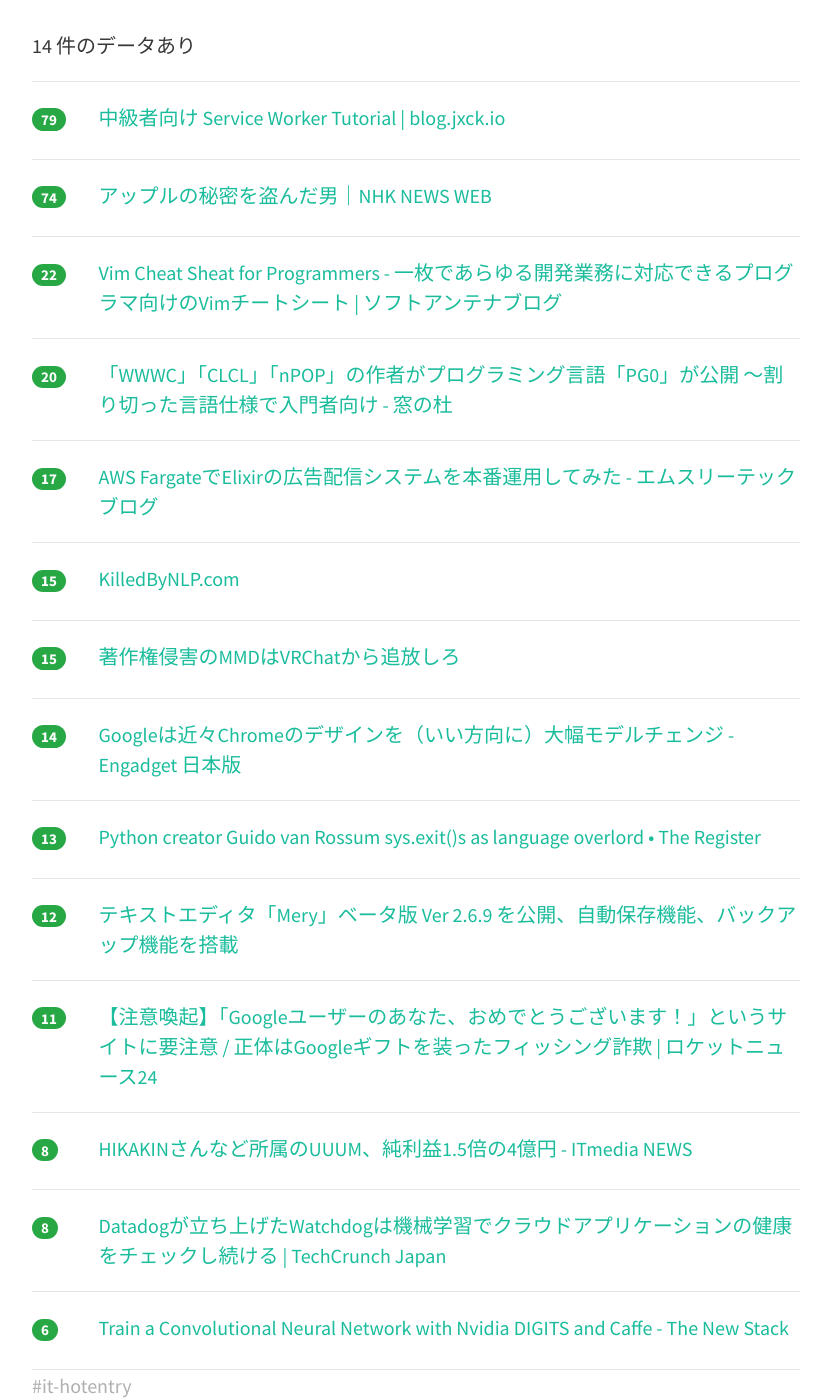
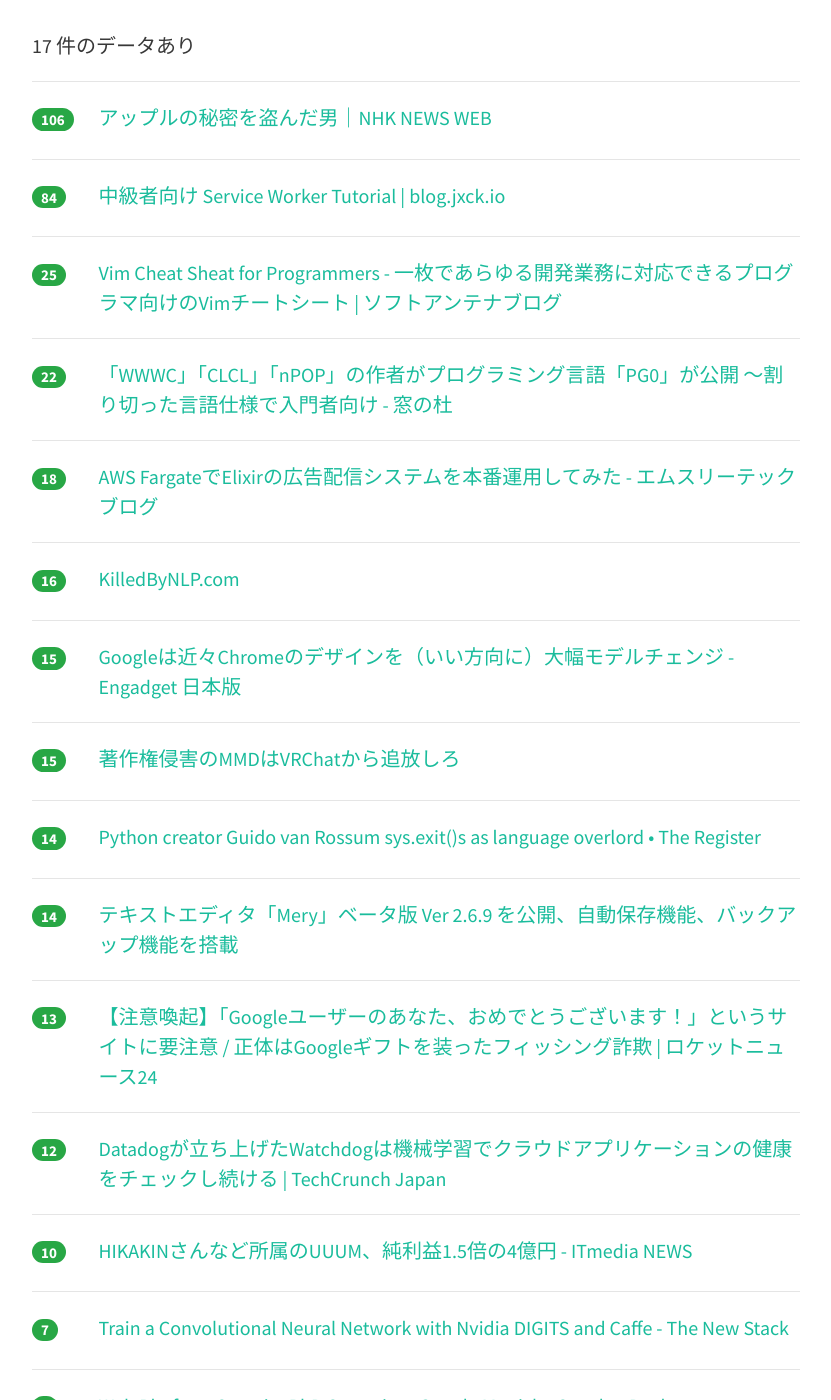
Before and after one commit to yatta47/hatena-matome-site, a Jekyll site: the page built from _posts/2018-07-14-hatena.md, in a window 1280 px wide and 1400 px high, scrolled down 292 px. Shown: the whole window, without its empty margins (224-1055 px from the left). Built offline with Jekyll 4.4.1, drawn with Linux system fonts in a browser that asks for light colours; nearby versions of some CDN libraries; some of the changed text lies outside the part shown.

Commit message:
Updated 2018-07-14

```diff
--- a/_posts/2018-07-14-hatena.md
+++ b/_posts/2018-07-14-hatena.md
@@ -1,39 +1,44 @@
 ---
 layout: post
 title:  "2018-07-14 はてぶIT"
-date:   2018-07-14 08:01:44
+date:   2018-07-14 09:02:12
 tags: [it-hotentry]
 ---
-14 件のデータあり
+17 件のデータあり
 
 <hr><div class="row">
-<div class="col-1"><span class="badge badge-pill badge-success h2">79</span></div>
+<div class="col-1"><span class="badge badge-pill badge-success h2">106</span></div>
+<div class="col-11"><a href='https://www3.nhk.or.jp/news/business_tokushu/2018_0713.html' target='_blank'>アップルの秘密を盗んだ男｜NHK NEWS WEB</a></div>
+</div>
+<hr>
+<div class="row">
+<div class="col-1"><span class="badge badge-pill badge-success h2">84</span></div>
 <div class="col-11"><a href='https://blog.jxck.io/entries/2016-04-24/service-worker-tutorial.html' target='_blank'>中級者向け Service Worker Tutorial | blog.jxck.io</a></div>
 </div>
 <hr>
 <div class="row">
-<div class="col-1"><span class="badge badge-pill badge-success h2">74</span></div>
-<div class="col-11"><a href='https://www3.nhk.or.jp/news/business_tokushu/2018_0713.html' target='_blank'>アップルの秘密を盗んだ男｜NHK NEWS WEB</a></div>
+<div class="col-1"><span class="badge badge-pill badge-success h2">25</span></div>
+<div class="col-11"><a href='https://www.softantenna.com/wp/webservice/vim-cheat-sheat-for-programmers/' target='_blank'>Vim Cheat Sheat for Programmers - 一枚であらゆる開発業務に対応できるプログラマ向けのVimチートシート | ソフトアンテナブログ</a></div>
 </div>
 <hr>
 <div class="row">
 <div class="col-1"><span class="badge badge-pill badge-success h2">22</span></div>
-<div class="col-11"><a href='https://www.softantenna.com/wp/webservice/vim-cheat-sheat-for-programmers/' target='_blank'>Vim Cheat Sheat for Programmers - 一枚であらゆる開発業務に対応できるプログラマ向けのVimチートシート | ソフトアンテナブログ</a></div>
-</div>
-<hr>
-<div class="row">
-<div class="col-1"><span class="badge badge-pill badge-success h2">20</span></div>
 <div class="col-11"><a href='https://forest.watch.impress.co.jp/docs/news/1132868.html' target='_blank'>「WWWC」「CLCL」「nPOP」の作者がプログラミング言語「PG0」が公開 ～割り切った言語仕様で入門者向け - 窓の杜</a></div>
 </div>
 <hr>
 <div class="row">
-<div class="col-1"><span class="badge badge-pill badge-success h2">17</span></div>
+<div class="col-1"><span class="badge badge-pill badge-success h2">18</span></div>
 <div class="col-11"><a href='http://www.m3tech.blog/entry/elixir-aws-fargate' target='_blank'>AWS FargateでElixirの広告配信システムを本番運用してみた - エムスリーテックブログ</a></div>
 </div>
 <hr>
 <div class="row">
+<div class="col-1"><span class="badge badge-pill badge-success h2">16</span></div>
+<div class="col-11"><a href='https://www.killedbynlp.com/posts/stop-to-use-os-path-and-open' target='_blank'>KilledByNLP.com</a></div>
+</div>
+<hr>
+<div class="row">
 <div class="col-1"><span class="badge badge-pill badge-success h2">15</span></div>
-<div class="col-11"><a href='https://www.killedbynlp.com/posts/stop-to-use-os-path-and-open' target='_blank'>KilledByNLP.com</a></div>
+<div class="col-11"><a href='https://japanese.engadget.com/2018/07/13/googles-refreshed-chrome-design-is-nearly-here/' target='_blank'>Googleは近々Chromeのデザインを（いい方向に）大幅モデルチェンジ - Engadget 日本版</a></div>
 </div>
 <hr>
 <div class="row">
@@ -43,36 +48,46 @@ tags: [it-hotentry]
 <hr>
 <div class="row">
 <div class="col-1"><span class="badge badge-pill badge-success h2">14</span></div>
-<div class="col-11"><a href='https://japanese.engadget.com/2018/07/13/googles-refreshed-chrome-design-is-nearly-here/' target='_blank'>Googleは近々Chromeのデザインを（いい方向に）大幅モデルチェンジ - Engadget 日本版</a></div>
+<div class="col-11"><a href='https://www.theregister.co.uk/2018/07/13/python_creator_guido_van_rossum_quits/' target='_blank'>Python creator Guido van Rossum sys.exit()s as language overlord • The Register</a></div>
+</div>
+<hr>
+<div class="row">
+<div class="col-1"><span class="badge badge-pill badge-success h2">14</span></div>
+<div class="col-11"><a href='https://www.haijin-boys.com/software/mery/mery-2-6-9' target='_blank'>テキストエディタ「Mery」ベータ版 Ver 2.6.9 を公開、自動保存機能、バックアップ機能を搭載</a></div>
 </div>
 <hr>
 <div class="row">
 <div class="col-1"><span class="badge badge-pill badge-success h2">13</span></div>
-<div class="col-11"><a href='https://www.theregister.co.uk/2018/07/13/python_creator_guido_van_rossum_quits/' target='_blank'>Python creator Guido van Rossum sys.exit()s as language overlord • The Register</a></div>
+<div class="col-11"><a href='https://rocketnews24.com/2018/07/13/1090605/' target='_blank'>【注意喚起】「Googleユーザーのあなた、おめでとうございます！」というサイトに要注意 / 正体はGoogleギフトを装ったフィッシング詐欺 | ロケットニュース24</a></div>
 </div>
 <hr>
 <div class="row">
 <div class="col-1"><span class="badge badge-pill badge-success h2">12</span></div>
-<div class="col-11"><a href='https://www.haijin-boys.com/software/mery/mery-2-6-9' target='_blank'>テキストエディタ「Mery」ベータ版 Ver 2.6.9 を公開、自動保存機能、バックアップ機能を搭載</a></div>
+<div class="col-11"><a href='https://jp.techcrunch.com/2018/07/13/2018-07-12-datadog-launches-watchdog-to-help-you-monitor-your-cloud-apps/' target='_blank'>Datadogが立ち上げたWatchdogは機械学習でクラウドアプリケーションの健康をチェックし続ける | TechCrunch Japan</a></div>
 </div>
 <hr>
 <div class="row">
-<div class="col-1"><span class="badge badge-pill badge-success h2">11</span></div>
-<div class="col-11"><a href='https://rocketnews24.com/2018/07/13/1090605/' target='_blank'>【注意喚起】「Googleユーザーのあなた、おめでとうございます！」というサイトに要注意 / 正体はGoogleギフトを装ったフィッシング詐欺 | ロケットニュース24</a></div>
-</div>
-<hr>
-<div class="row">
-<div class="col-1"><span class="badge badge-pill badge-success h2">8</span></div>
+<div class="col-1"><span class="badge badge-pill badge-success h2">10</span></div>
 <div class="col-11"><a href='http://www.itmedia.co.jp/news/articles/1807/13/news118.html' target='_blank'>HIKAKINさんなど所属のUUUM、純利益1.5倍の4億円 - ITmedia NEWS</a></div>
 </div>
 <hr>
 <div class="row">
-<div class="col-1"><span class="badge badge-pill badge-success h2">8</span></div>
-<div class="col-11"><a href='https://jp.techcrunch.com/2018/07/13/2018-07-12-datadog-launches-watchdog-to-help-you-monitor-your-cloud-apps/' target='_blank'>Datadogが立ち上げたWatchdogは機械学習でクラウドアプリケーションの健康をチェックし続ける | TechCrunch Japan</a></div>
+<div class="col-1"><span class="badge badge-pill badge-success h2">7</span></div>
+<div class="col-11"><a href='https://thenewstack.io/train-a-convolutional-neural-network-with-nvidia-digits-and-caffe/' target='_blank'>Train a Convolutional Neural Network with Nvidia DIGITS and Caffe - The New Stack</a></div>
 </div>
 <hr>
 <div class="row">
-<div class="col-1"><span class="badge badge-pill badge-success h2">6</span></div>
-<div class="col-11"><a href='https://thenewstack.io/train-a-convolutional-neural-network-with-nvidia-digits-and-caffe/' target='_blank'>Train a Convolutional Neural Network with Nvidia DIGITS and Caffe - The New Stack</a></div>
+<div class="col-1"><span class="badge badge-pill badge-success h2">7</span></div>
+<div class="col-11"><a href='https://speakerdeck.com/mikewest/web-platform-security-phd-summit-at-google-munich' target='_blank'>Web Platform Security PhD Summit @ Google Munich - Speaker Deck</a></div>
 </div>
 <hr>
+<div class="row">
+<div class="col-1"><span class="badge badge-pill badge-success h2">4</span></div>
+<div class="col-11"><a href='https://www.halu7.com/entry/fontsize-larger' target='_blank'>ブログの文字が小さすぎなのでフォントサイズをCSSで大きくしてみた - はるなぴログ</a></div>
+</div>
+<hr>
+<div class="row">
+<div class="col-1"><span class="badge badge-pill badge-success h2">3</span></div>
+<div class="col-11"><a href='https://tech.linkbal.co.jp/4446/' target='_blank'>AWSサーバーレスアーキテクチャでハマった３つこと | LINKBAL Engineer's Blog</a></div>
+</div>
+<hr>
```
